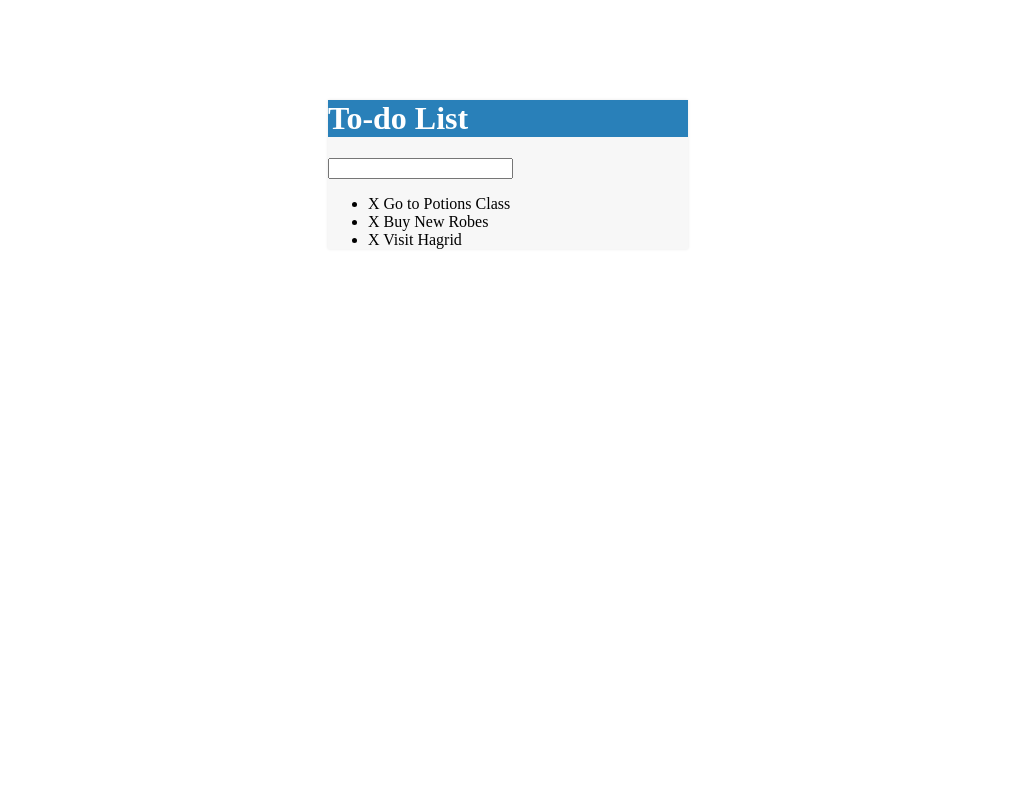
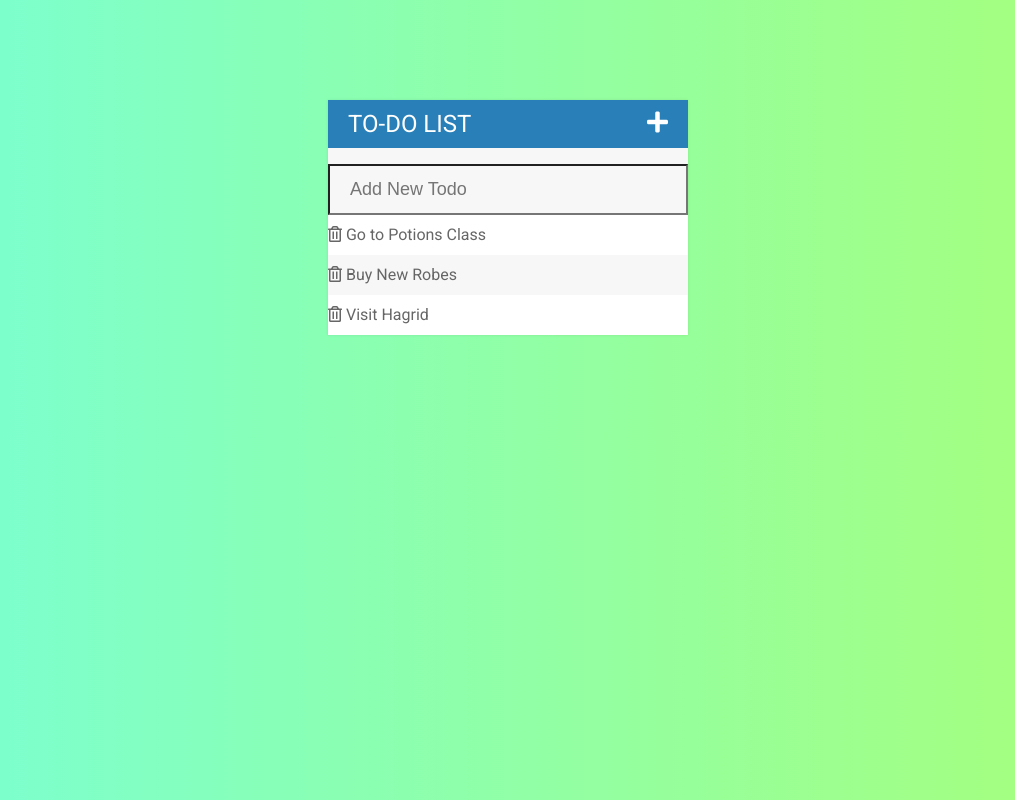
Before and after one commit to chriscebrero/Web-Dev, a plain HTML site: page Todo Project/index.html in a window 1280 px wide. Shown: the whole page, without its empty margins (132-1147 px from the left). Drawn offline with Linux system fonts and the light colour scheme.

Commit message:
added garbage icons

```diff
--- a/Todo Project/assets/css/todos.css
+++ b/Todo Project/assets/css/todos.css
@@ -1,6 +1,56 @@
 h1 {
 	background: #2980b9;
 	color: white;
+	padding: 10px 20px;
+	text-transform: uppercase;
+	font-size: 24px;
+	font-weight: normal;
+}
+
+body {
+	font-family: 'Roboto';
+	background: #a8ff78;  /* fallback for old browsers */
+	background: -webkit-linear-gradient(to right, #78ffd6, #a8ff78);  /* Chrome 10-25, Safari 5.1-6 */
+	background: linear-gradient(to right, #78ffd6, #a8ff78); /* W3C, IE 10+/ Edge, Firefox 16+, Chrome 26+, Opera 12+, Safari 7+ */
+
+}
+
+.fa-plus {
+	float: right;
+}
+
+li {
+	background: #fff;
+	height: 40px;
+	line-height: 40px;
+	color: #666;
+}
+
+li:nth-child(2n) {
+	background: #f7f7f7;
+}
+
+input {
+	font-size: 18px;
+	color: #2980b9;
+	background-color: #f7f7f7;
+	width: 100%;
+	padding: 13px 13px 13px 20px;
+	box-sizing: border-box;
+	margin-top: 0px;
+}
+
+input: focus {
+	background: #fff;
+	border: 3px solid #2980b9;
+	outline: none;
+}
+
+
+ul {
+	list-style: none;
+	margin: 0;
+	padding: 0;
 }
 
 #container {
--- a/Todo Project/assets/js/todos.js
+++ b/Todo Project/assets/js/todos.js
@@ -18,6 +18,6 @@
 		var todoText = $(this).val();
 		$(this).val("");
 		//create a new li and add to ul
-		$("ul").append("<li><span>X</span> " + todoText + "</li>");
+		$("ul").append("<li><span><i class='far fa-trash-alt'></i></span> " + todoText + "</li>");
 	}
 });
--- a/Todo Project/index.html
+++ b/Todo Project/index.html
@@ -3,16 +3,18 @@
 <head>
 	<script type="text/javascript" src="assets/js/lib/jquery-3.3.1.min.js"></script>
 	<link rel="stylesheet" type="text/css" href="assets/css/todos.css">
+	<link href="https://fonts.googleapis.com/css?family=Roboto" rel="stylesheet">
+	<link rel="stylesheet" href="https://use.fontawesome.com/releases/v5.0.13/css/all.css" integrity="sha384-DNOHZ68U8hZfKXOrtjWvjxusGo9WQnrNx2sqG0tfsghAvtVlRW3tvkXWZh58N9jp" crossorigin="anonymous">
 	<title>Todo Project</title>
 </head>
 <body>
 	<div id="container">
-		<h1>To-do List</h1>
-		<input type="text">
+		<h1>To-do List <i class="fa fa-plus"></i></h1>
+		<input type="text" placeholder="Add New Todo">
 		<ul>
-			<li><span>X</span> Go to Potions Class</li>
-			<li><span>X</span> Buy New Robes</li>
-			<li><span>X</span> Visit Hagrid</li>
+			<li><span><i class="far fa-trash-alt"></i></span> Go to Potions Class</li>
+			<li><span><i class="far fa-trash-alt"></i></span> Buy New Robes</li>
+			<li><span><i class="far fa-trash-alt"></i></span> Visit Hagrid</li>
 		</ul>
 	</div>
 
```
